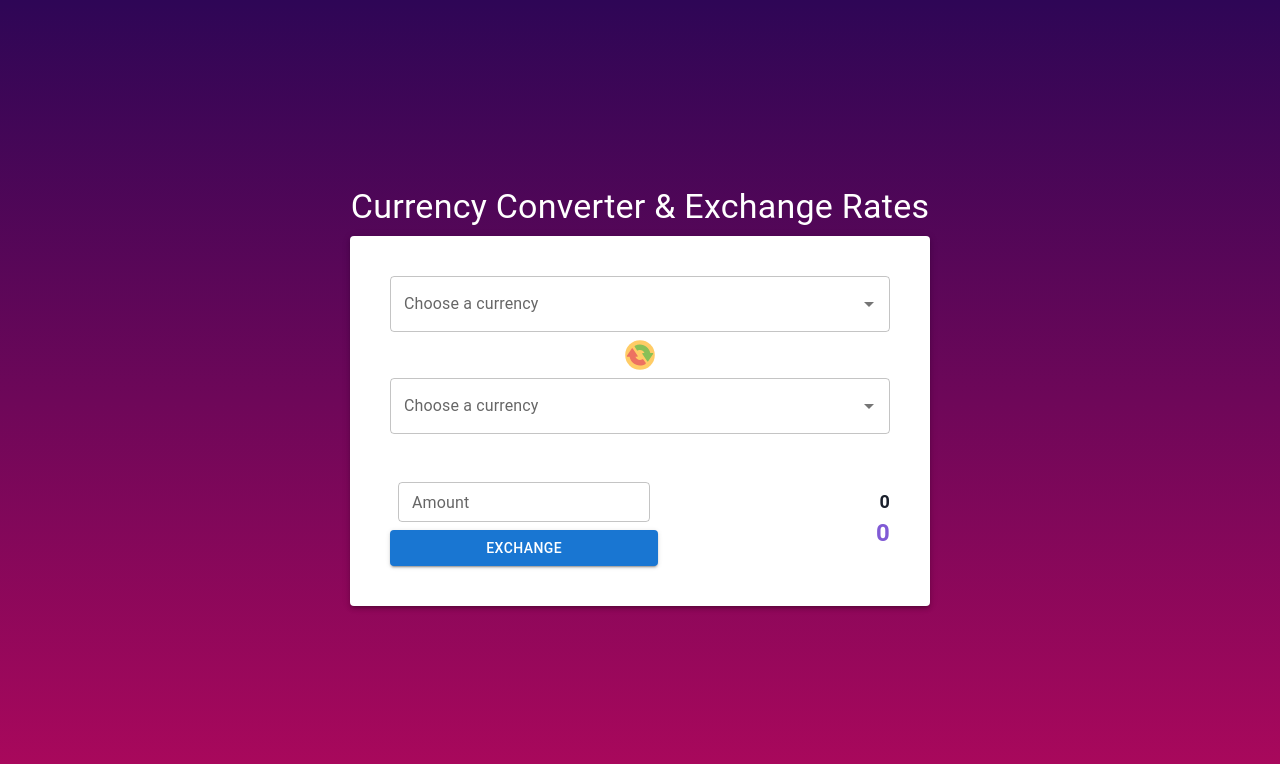
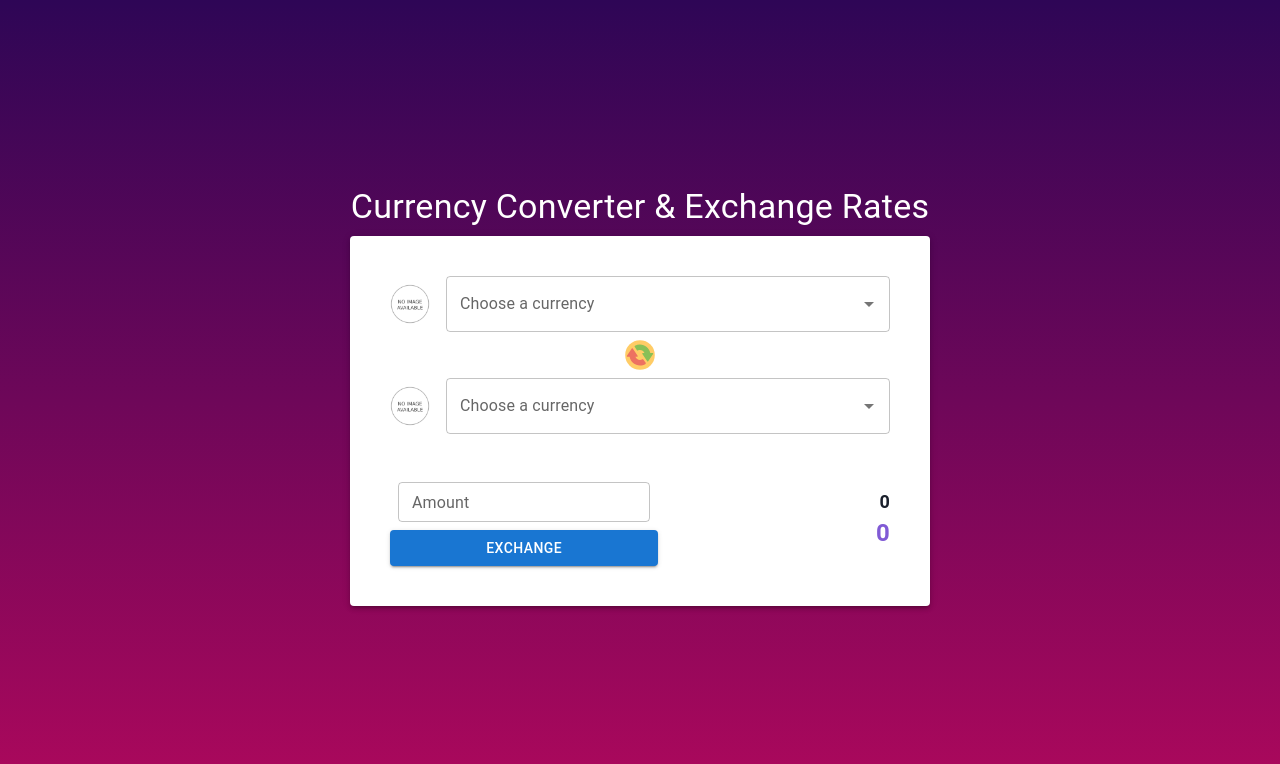
Before and after one commit to thopham93/Pham-Duc-Tho, a React (Create React App) app in the folder code-challenge/problem2/currency-swap/: page / in a window 1280 px wide. Shown: the top 764 px of the page. Built offline with nearby package versions, Linux system fonts and the light colour scheme; no server answers; the HTML template or start-up script is replaced by a standard one.

Commit message:
update layout

```diff
--- a/code-challenge/problem2/currency-swap/src/components/CurrencyOption.tsx
+++ b/code-challenge/problem2/currency-swap/src/components/CurrencyOption.tsx
@@ -1,8 +1,12 @@
 import Box from "@mui/material/Box";
 import TextField from "@mui/material/TextField";
 import Autocomplete from "@mui/material/Autocomplete";
+import Grid from "@mui/material/Grid";
+import Avatar from "@mui/material/Avatar";
+import IconNoImg from "../assets/icons/no-image.png";
 import { Controller } from "react-hook-form";
 import { FormInputProps } from "../types/FormInputProps";
+import { useState } from "react";
 
 export type IOption = {
   symbol: string;
@@ -15,19 +19,26 @@ type IProps = {
 } & FormInputProps;
 
 const CurrencyOption = ({ name, control, label, options }: IProps) => {
+  const [imgCurrency, setImgCurrency] = useState<string>(IconNoImg);
   return (
     <Controller
       rules={{
         required: "This field is required",
       }}
       render={({ field: { onChange }, fieldState: { error } }) => (
+        <Grid container alignItems="center" sx={{ gap: 2 }}>
+          <Avatar src={imgCurrency} />
+          <Grid item xs>
             <Autocomplete
+              id="currency-select"
               fullWidth
-          id="currency-select"
               options={options}
               autoHighlight
               getOptionLabel={(option) => `${option.symbol} - ${option.name}`}
-          onChange={(_, option) => onChange(option ? option.symbol : "")}
+              onChange={(_, option) => {
+                setImgCurrency(option ? option.image : IconNoImg);
+                onChange(option ? option.symbol : "");
+              }}
               renderOption={(props, option) => (
                 <Box
                   key={`${option.symbol} - ${option.name}`}
@@ -58,6 +69,8 @@ const CurrencyOption = ({ name, control, label, options }: IProps) => {
                 />
               )}
             />
+          </Grid>
+        </Grid>
       )}
       control={control}
       name={name}
```
Also changed, not shown: code-challenge/problem2/currency-swap/src/assets/icons/icon-swap.png (deleted), code-challenge/problem2/currency-swap/src/assets/icons/no-image.png (added). Lines whose indentation alone changed are shown as unchanged.
